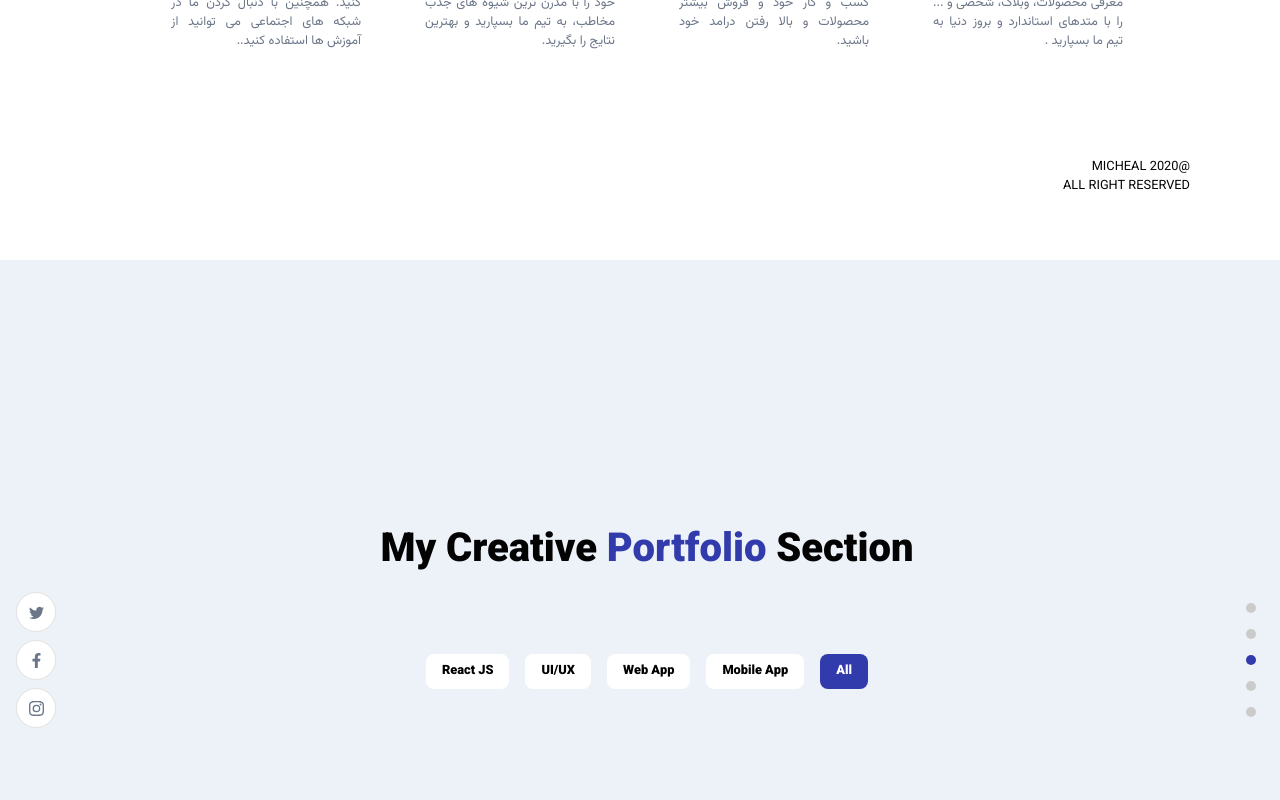
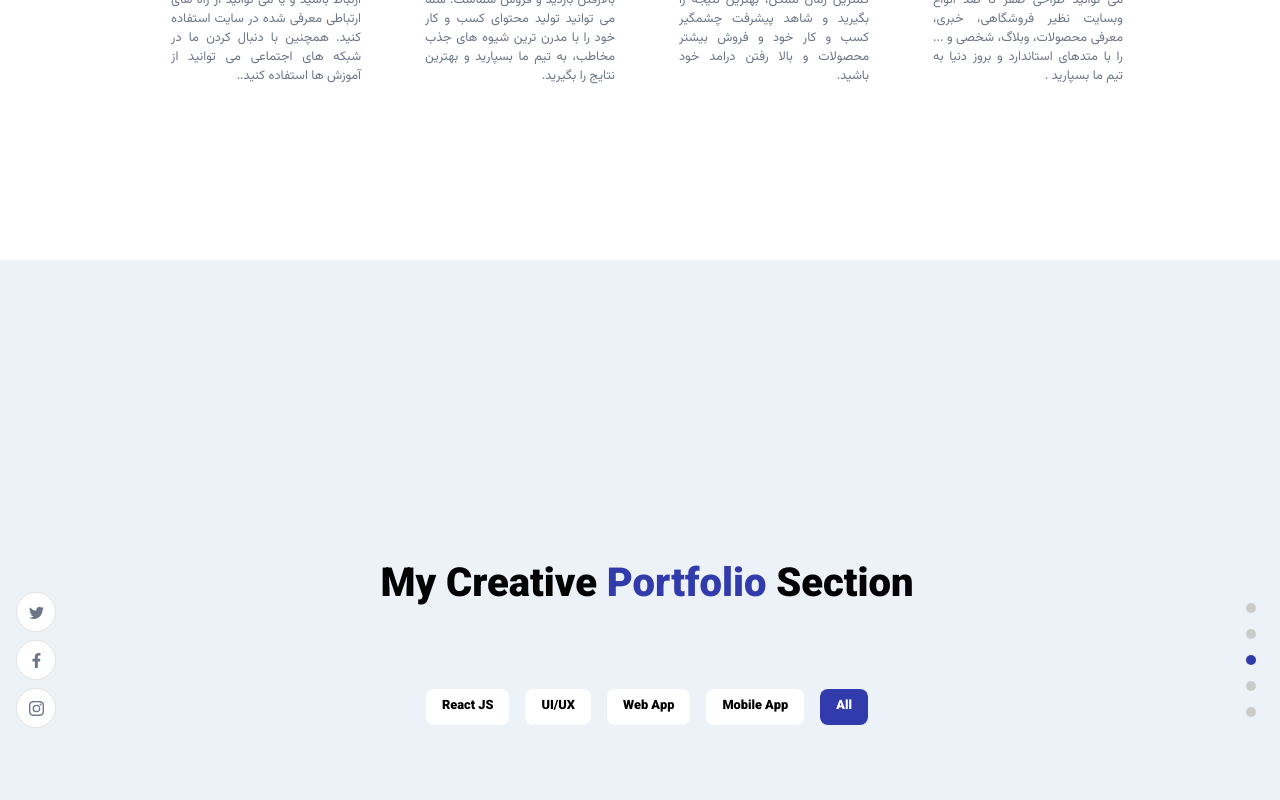
Before and after one commit to mohammadali-amd/portofilo, a React (Create React App) app: page / in a window 1280 px wide. Shown: the part 1340-2140 px from the top of the page. Built offline with nearby package versions, Linux system fonts and the light colour scheme.

Commit message:
comment copyright text

```diff
--- a/src/wrapper/AppWrap.js
+++ b/src/wrapper/AppWrap.js
@@ -8,10 +8,10 @@ const AppWrap = (Component, idName, classNames) => function HOC() {
 
         <div className='app__wrapper app__flex'>
             <Component />
-            <div className='copyright'>
+            {/* <div className='copyright'>
                 <p className='p-text'>@2020 MICHEAL</p>
                 <p className='p-text'>All right reserved</p>
-            </div>
+            </div> */}
         </div>
         <NavigationDots active={idName} />
     </div>
```
